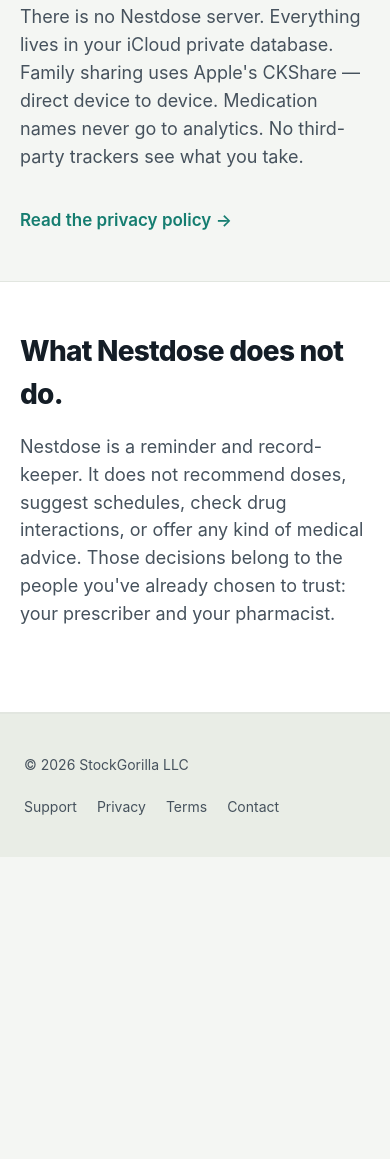
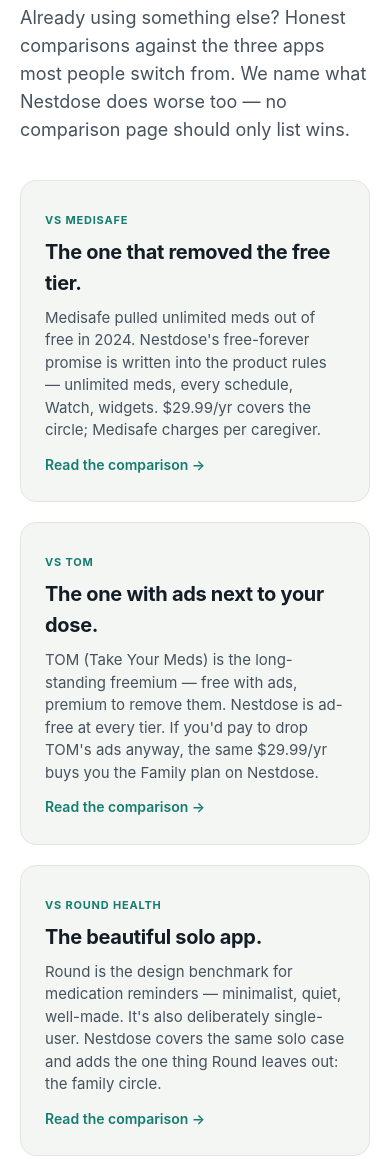
Before and after one commit to StockGorilla/nestdose-website, a plain HTML site: page index.html in a window 390 px wide. Shown: the part 5153-6312 px from the top of the page. Before the commit the page ends 6010 px from the top, so only its background shows below. Drawn offline with Linux system fonts and the light colour scheme.

Commit message:
Add "How Nestdose compares" section on home page
Entry point to the three comparison pages for anyone who lands on the
home page already weighing Nestdose against something else. Placed
between the pricing cards and the privacy callout because that's where
the "yes I'm interested, but how does this compare to what I use today"
question tends to surface.

Three cards — one per competitor — each with:
- Short hook naming the narrative angle for that comparison
- Link to /vs-medisafe/, /vs-tom/, /vs-round-health/

Shared styling with .compare-card. Responsive — 3 columns on wide
screens, 2 at 920px, 1 at 640px — matches the existing .cards and .shots
breakpoints so the home page reads consistently at every width.

```diff
--- a/index.html
+++ b/index.html
@@ -116,6 +116,33 @@
     </div>
 </section>
 
+<section class="compare-links">
+    <div class="inner">
+        <h2>How Nestdose compares.</h2>
+        <p class="lede">Already using something else? Honest comparisons against the three apps most people switch from. We name what Nestdose does worse too — no comparison page should only list wins.</p>
+        <div class="compare-grid">
+            <a href="/vs-medisafe/" class="compare-card">
+                <span class="vs-tag">vs Medisafe</span>
+                <h3>The one that removed the free tier.</h3>
+                <p>Medisafe pulled unlimited meds out of free in 2024. Nestdose's free-forever promise is written into the product rules — unlimited meds, every schedule, Watch, widgets. $29.99/yr covers the circle; Medisafe charges per caregiver.</p>
+                <span class="read-more">Read the comparison →</span>
+            </a>
+            <a href="/vs-tom/" class="compare-card">
+                <span class="vs-tag">vs TOM</span>
+                <h3>The one with ads next to your dose.</h3>
+                <p>TOM (Take Your Meds) is the long-standing freemium — free with ads, premium to remove them. Nestdose is ad-free at every tier. If you'd pay to drop TOM's ads anyway, the same $29.99/yr buys you the Family plan on Nestdose.</p>
+                <span class="read-more">Read the comparison →</span>
+            </a>
+            <a href="/vs-round-health/" class="compare-card">
+                <span class="vs-tag">vs Round Health</span>
+                <h3>The beautiful solo app.</h3>
+                <p>Round is the design benchmark for medication reminders — minimalist, quiet, well-made. It's also deliberately single-user. Nestdose covers the same solo case and adds the one thing Round leaves out: the family circle.</p>
+                <span class="read-more">Read the comparison →</span>
+            </a>
+        </div>
+    </div>
+</section>
+
 <section class="privacy-callout">
     <div class="inner">
         <h2>Private by architecture.</h2>
--- a/style.css
+++ b/style.css
@@ -325,6 +325,59 @@ section p.lede {
 .privacy-callout { background: var(--paper); }
 .privacy-callout .link-row { margin-top: 0; }
 .privacy-callout .link-row a { font-weight: 600; }
+
+/* ---------- Comparisons section ---------- */
+
+.compare-links { background: var(--card); border-top: 1px solid var(--line); }
+.compare-links .compare-grid {
+    display: grid;
+    grid-template-columns: repeat(3, 1fr);
+    gap: 20px;
+    margin-top: 8px;
+}
+.compare-links .compare-card {
+    display: block;
+    padding: 24px;
+    background: var(--paper);
+    border: 1px solid var(--line);
+    border-radius: 16px;
+    color: var(--ink);
+    transition: border-color 160ms ease, transform 160ms ease;
+}
+.compare-links .compare-card:hover {
+    text-decoration: none;
+    border-color: var(--teal);
+    transform: translateY(-2px);
+}
+.compare-links .compare-card .vs-tag {
+    display: inline-block;
+    font-size: 11px;
+    font-weight: 700;
+    letter-spacing: 0.8px;
+    text-transform: uppercase;
+    color: var(--teal);
+    margin-bottom: 8px;
+}
+.compare-links .compare-card h3 {
+    font-size: 20px;
+    font-weight: 700;
+    letter-spacing: -0.3px;
+    margin-bottom: 8px;
+    color: var(--ink);
+}
+.compare-links .compare-card p {
+    font-size: 15px;
+    color: var(--ink-med);
+    line-height: 1.5;
+    margin: 0;
+}
+.compare-links .compare-card .read-more {
+    display: inline-block;
+    margin-top: 12px;
+    font-size: 14px;
+    font-weight: 600;
+    color: var(--teal);
+}
 .disclaimer {
     background: var(--card);
     border-top: 1px solid var(--line);
@@ -507,6 +560,7 @@ section p.lede {
     .hero-devices { padding-top: 0; justify-content: center; }
     .hero-devices .phone { max-width: 230px; }
     .shots { grid-template-columns: 1fr 1fr; }
+    .compare-links .compare-grid { grid-template-columns: 1fr 1fr; }
 }
 
 @media (max-width: 640px) {
@@ -530,6 +584,7 @@ section p.lede {
     .shots img { max-width: 320px; margin: 0 auto; }
     .shots figcaption { text-align: center; }
     .cards { grid-template-columns: 1fr; }
+    .compare-links .compare-grid { grid-template-columns: 1fr; }
     .legal h1 { font-size: 30px; }
     .footer .inner { flex-direction: column; }
 
```
